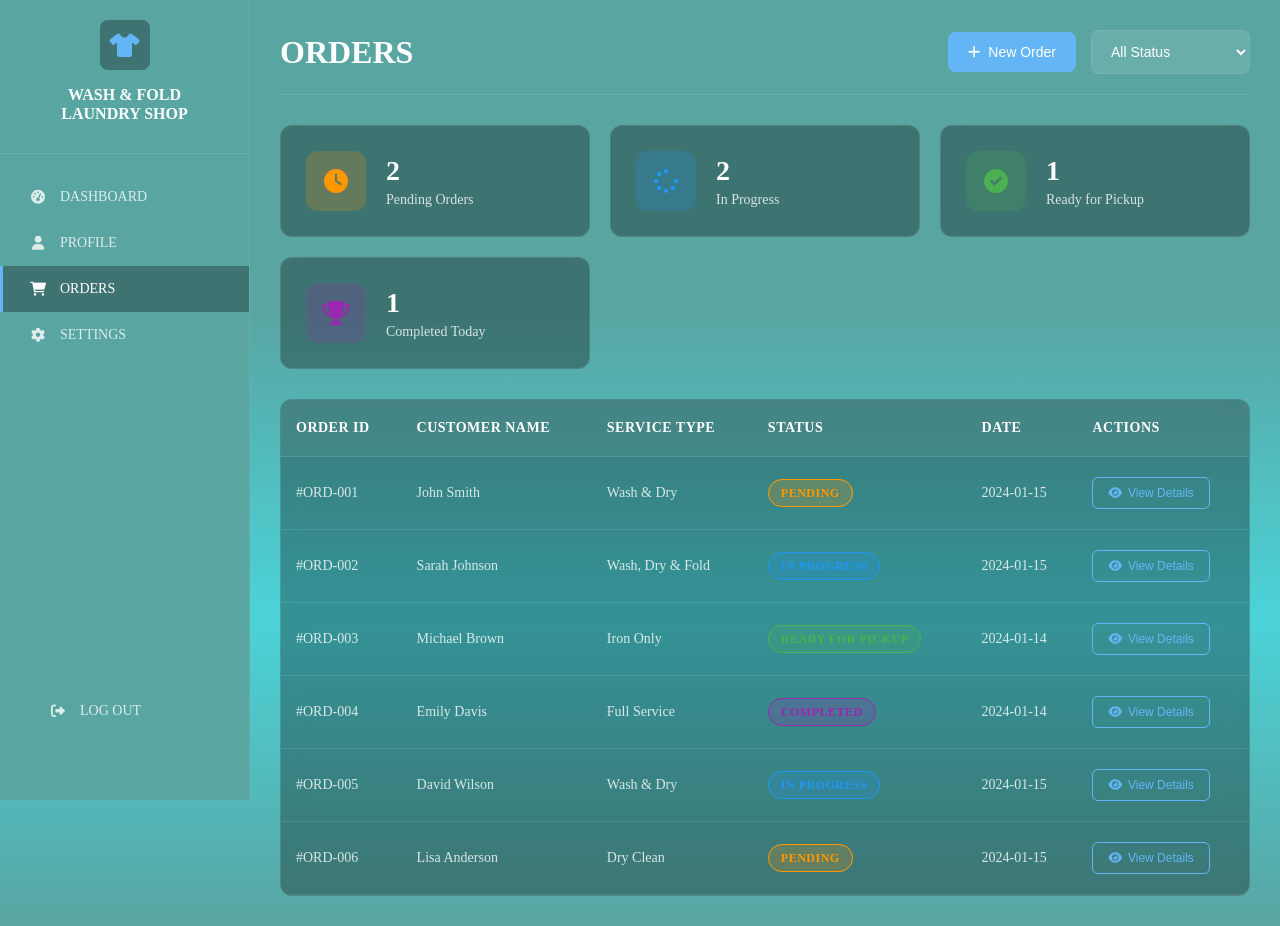
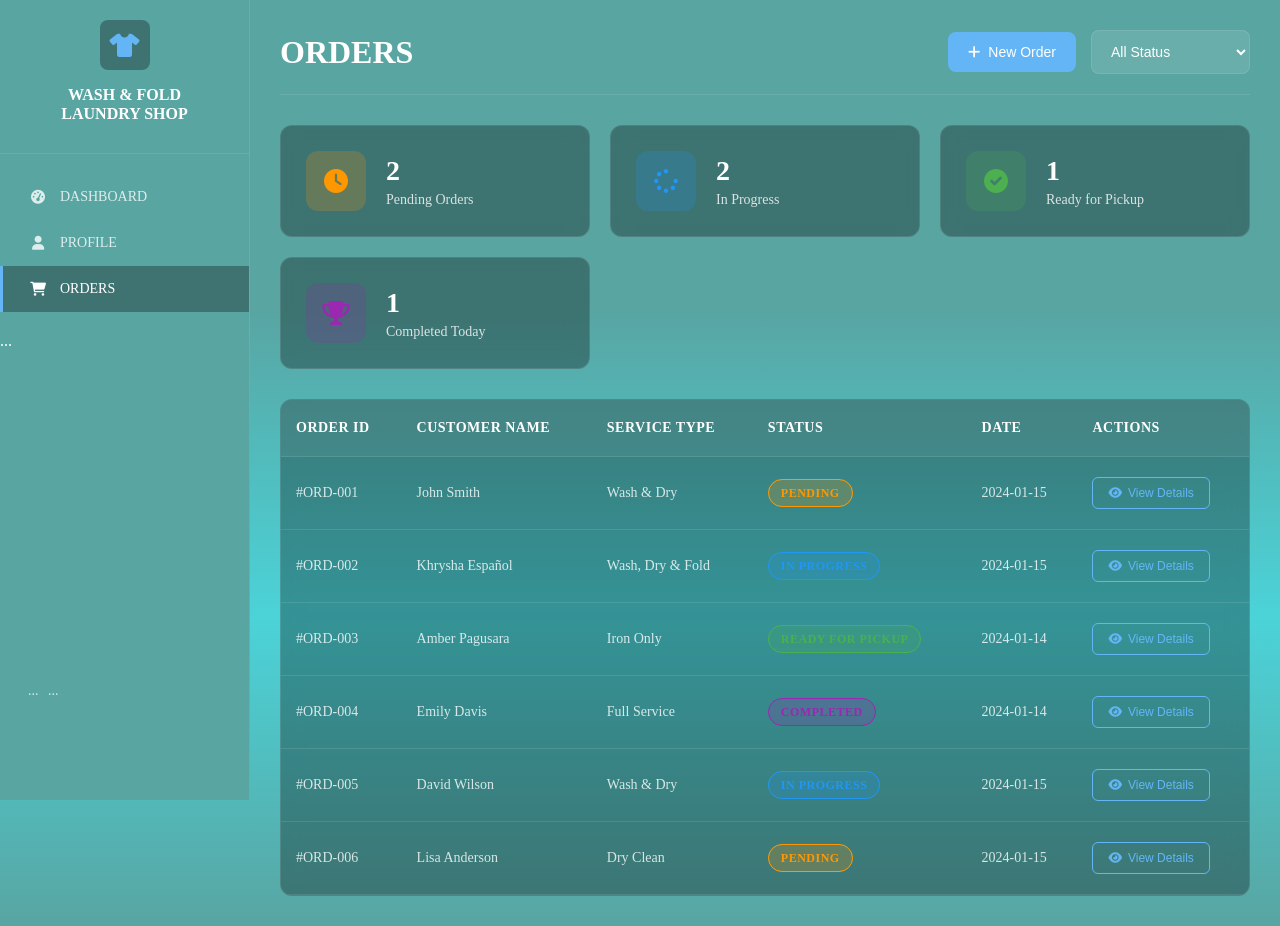
Before and after one commit to KhryshaEspanol-UCM/Laundry_System, a plain HTML site: page orders.html in a window 1280 px wide. Drawn offline with Linux system fonts and the light colour scheme.

Commit message:
Refactor orders.html structure and content

```diff
--- a/orders.html
+++ b/orders.html
@@ -30,15 +30,14 @@
                         <i class="fas fa-shopping-cart"></i>
                         <span>ORDERS</span>
                     </a>
-                    <a href="settings.html" class="nav-item">
-                        <i class="fas fa-cog"></i>
-                        <span>SETTINGS</span>
-                    </a>
-                    <a href="#" class="nav-item logout">
-                        <i class="fas fa-sign-out-alt"></i>
-                        <span>LOG OUT</span>
-                    </a>
-                </nav>
+<nav class="sidebar-nav">
+  <!-- normal items -->
+  ...
+  <div class="bottom-group">
+    <a href="settings.html" class="nav-item">...</a>
+    <a href="mainpage.html" class="nav-item logout">...</a>
+  </div>
+</nav>
             </aside>
 
             <!-- Main Content -->
@@ -133,7 +132,7 @@
                                 </tr>
                                 <tr data-status="in-progress">
                                     <td data-label="Order ID">#ORD-002</td>
-                                    <td data-label="Customer Name">Sarah Johnson</td>
+                                    <td data-label="Customer Name">Khrysha Español</td>
                                     <td data-label="Service Type">Wash, Dry & Fold</td>
                                     <td data-label="Status"><span class="status-badge in-progress">In Progress</span></td>
                                     <td data-label="Date">2024-01-15</td>
@@ -146,7 +145,7 @@
                                 </tr>
                                 <tr data-status="ready">
                                     <td data-label="Order ID">#ORD-003</td>
-                                    <td data-label="Customer Name">Michael Brown</td>
+                                    <td data-label="Customer Name">Amber Pagusara</td>
                                     <td data-label="Service Type">Iron Only</td>
                                     <td data-label="Status"><span class="status-badge ready">Ready for Pickup</span></td>
                                     <td data-label="Date">2024-01-14</td>
```
